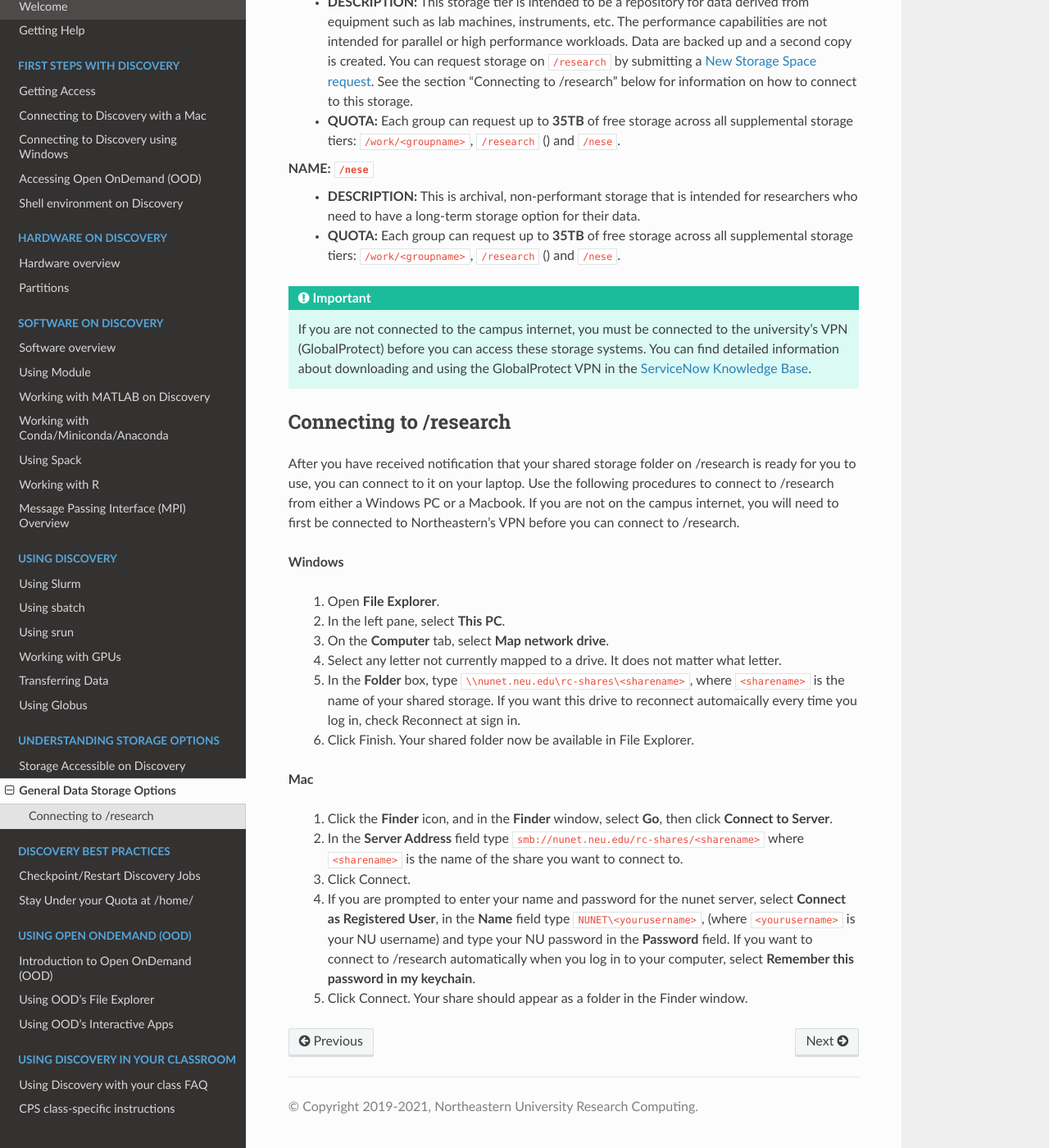
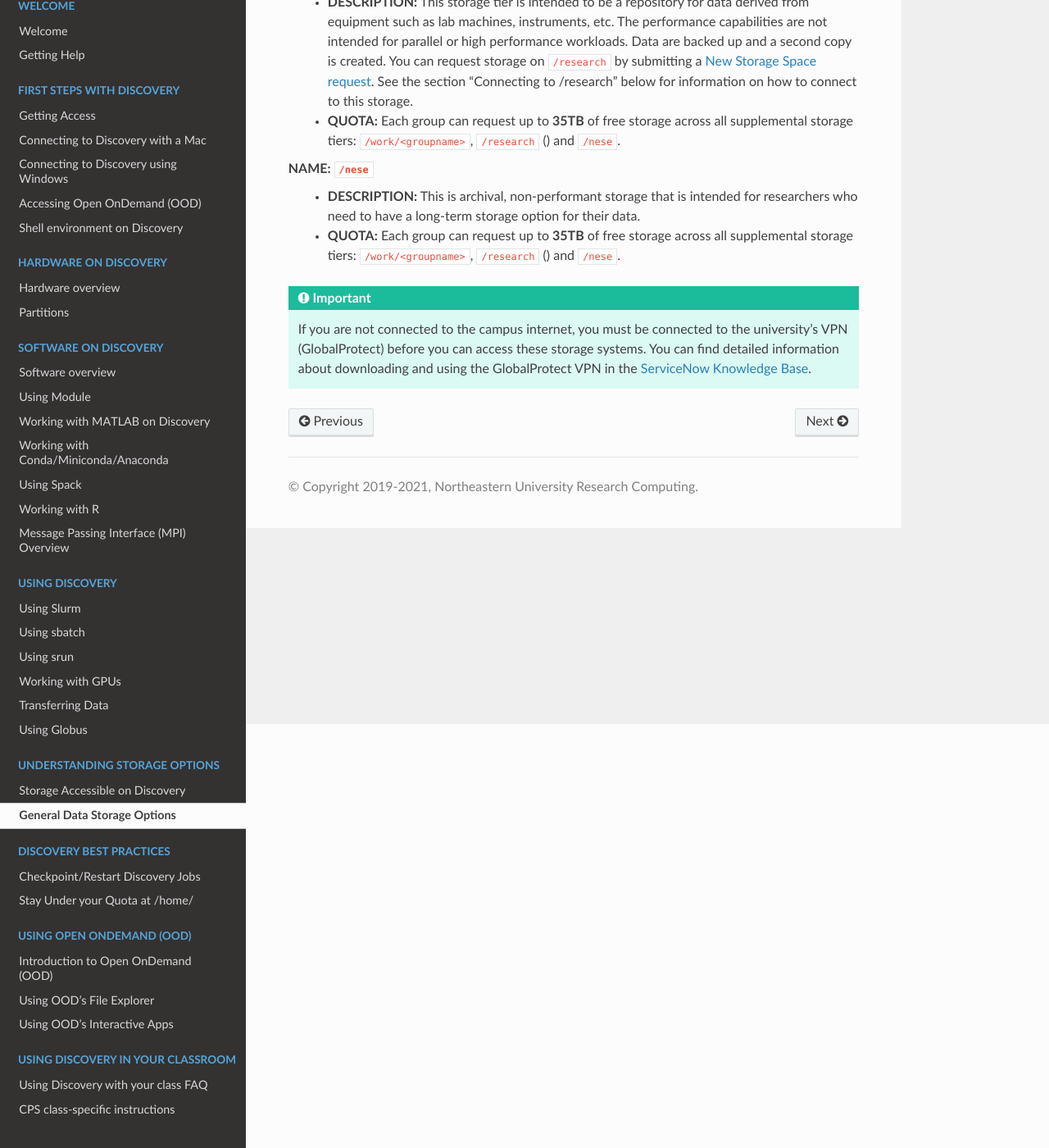
Before and after one commit to northeastern-rc/rc-public-documentation, a Sphinx documentation site: the page built from docs/source/storage/general_storage.rst, in a window 1280 px wide and 1400 px high, scrolled down 517 px. Shown: the whole window at 82% size. Built offline with Sphinx 7.4.7 and the Read the Docs theme 2.0.0, drawn with Linux system fonts in a browser that asks for light colours; cross-references to code outside the pages are shown as plain code; some of the changed text lies outside the part shown.

Commit message:
Deprecate /research

````diff
--- a/docs/source/storage/general_storage.rst
+++ b/docs/source/storage/general_storage.rst
@@ -16,19 +16,17 @@
    If you have an account on Discovery, see :ref:`discovery_storage`
    for details on the storage available to you specifically for use with Discovery's compute resources. The options listed below are not connected to Discovery.
 
-**NAME:** ``/research``
+:strike:`**NAME:** ``/research```
   - **DESCRIPTION:** This storage tier is intended to be a repository for data derived from equipment such as lab machines,
     instruments, etc. The performance capabilities are not intended for parallel or high performance workloads.
     Data are backed up and a second copy is created. You can request storage on ``/research`` by submitting a `New Storage Space request <https://bit.ly/NURC-NewStorage>`_.
     See the section "Connecting to /research" below for information on how to connect to this storage.
   - **QUOTA:** Each group can request up to **35TB** of free storage across all supplemental storage tiers: ``/work/<groupname>``, ``/research`` () and ``/nese``.
 
-
 **NAME:** ``/nese``
   - **DESCRIPTION:** This is archival, non-performant storage that is intended for researchers
     who need to have a long-term storage option for their data.
   - **QUOTA:** Each group can request up to **35TB** of free storage across all supplemental storage tiers: ``/work/<groupname>``, ``/research`` () and ``/nese``.
-
 
 ..
      **NAME:** ``/secure``
@@ -42,26 +40,3 @@
    the university's VPN (GlobalProtect) before you can access these storage systems.
    You can find detailed information about downloading and using the GlobalProtect VPN
    in the `ServiceNow Knowledge Base <https://service.northeastern.edu/tech?id=kb_article&sys_id=4701e07adb93485084ba5595ce9619a9>`_.
-
-Connecting to /research
-========================
-After you have received notification that your shared storage folder on /research is ready for you to use, you
-can connect to it on your laptop. Use the following procedures to connect to /research from either a Windows PC or a Macbook.
-If you are not on the campus internet, you will need to first be connected to Northeastern's VPN before you can connect to /research.
-
-**Windows**
-
- 1. Open **File Explorer**.
- 2. In the left pane, select **This PC**.
- 3. On the **Computer** tab, select **Map network drive**.
- 4. Select any letter not currently mapped to a drive. It does not matter what letter.
- 5. In the **Folder** box, type ``\\nunet.neu.edu\rc-shares\<sharename>``, where ``<sharename>`` is the name of your shared storage. If you want this drive to reconnect automaically every time you log in, check Reconnect at sign in.
- 6. Click Finish. Your shared folder now be available in File Explorer.
-
-**Mac**
-
- 1. Click the **Finder** icon, and in the **Finder** window, select **Go**, then click **Connect to Server**.
- 2. In the **Server Address** field type ``smb://nunet.neu.edu/rc-shares/<sharename>`` where ``<sharename>`` is the name of the share you want to connect to.
- 3. Click Connect.
- 4. If you are prompted to enter your name and password for the nunet server, select **Connect as Registered User**, in the **Name** field type ``NUNET\<yourusername>``, (where ``<yourusername>`` is your NU username) and type your NU password in the **Password** field. If you want to connect to /research automatically when you log in to your computer, select **Remember this password in my keychain**.
- 5. Click Connect. Your share should appear as a folder in the Finder window.
````
